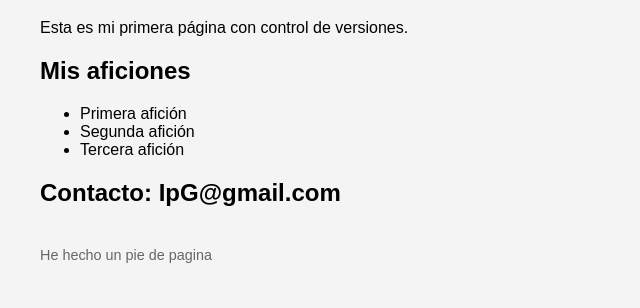
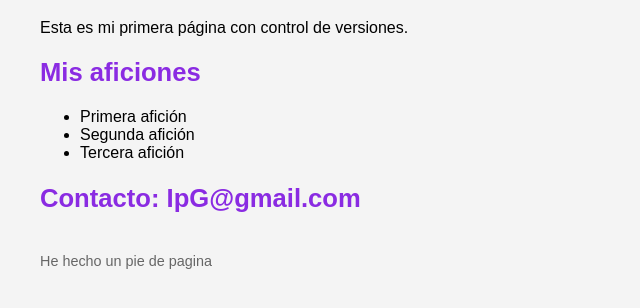
Before and after one commit to IvanPozog/nuevo-repo-clase, a plain HTML site: page index.html in a window 1280 px wide. Shown: the part 138-446 px from the top of the page, without its empty margins (0-640 px from the left). Drawn offline with Linux system fonts and the light colour scheme.

Commit message:
Estilo al h2 contacto

```diff
--- a/estilos.css
+++ b/estilos.css
@@ -12,3 +12,7 @@ footer {
   color: #666666;
   font-size: 0.9em;
 }
+h2 {
+  color: blueviolet;
+  font-size: 1.6em;
+}
```
